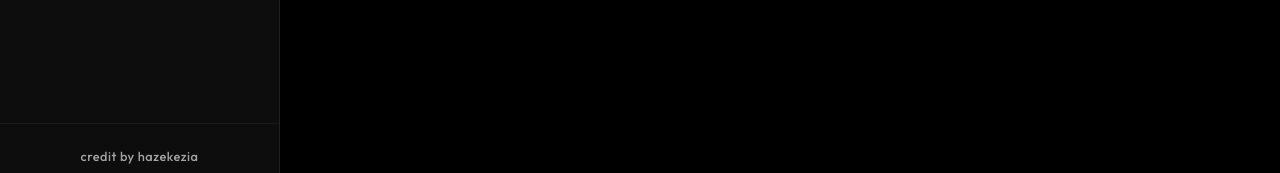
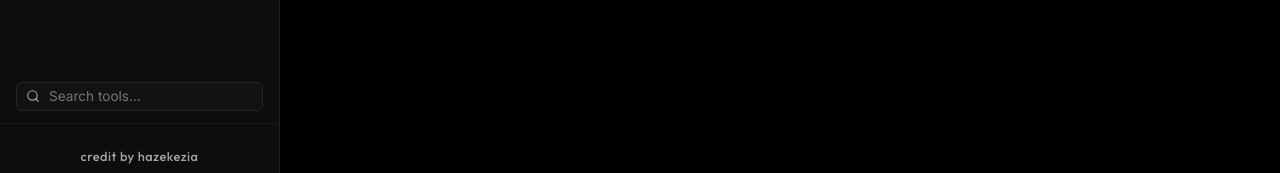
Before and after one commit to hazekezia/hazetools, a React (Vite) app: page /json-viewer in a window 1280 px wide. Shown: the part 552-725 px from the top of the page. Built offline with nearby package versions, Linux system fonts and the light colour scheme.

Commit message:
feat: add searchable navigation sidebar with unit tests

```diff
--- a/src/components/Sidebar.css
+++ b/src/components/Sidebar.css
@@ -83,7 +83,7 @@
 }
 
 .sidebar-footer {
-  margin-top: auto;
+  margin-top: 0;
   padding: 1.5rem;
   display: flex;
   flex-direction: column;
@@ -142,3 +142,72 @@
     display: flex;
   }
 }
+
+/* Sidebar Search Styles */
+.sidebar-search {
+  margin-top: auto;
+  padding: 0.75rem 1rem;
+}
+
+.search-input-wrapper {
+  position: relative !important;
+  width: 100% !important;
+}
+
+.search-icon {
+  position: absolute !important;
+  left: 0.6rem !important;
+  top: 50% !important;
+  transform: translateY(-50%) !important;
+  color: var(--text-secondary);
+  pointer-events: none;
+}
+
+.search-input {
+  display: block;
+  width: 100% !important;
+  box-sizing: border-box !important;
+  background: rgba(255, 255, 255, 0.02);
+  border: 1px solid var(--border-color);
+  color: var(--text-primary);
+  padding: 0.35rem 1.8rem 0.35rem 2rem !important;
+  border-radius: 6px;
+  font-size: 0.75rem;
+  transition: all 0.2s ease;
+}
+
+.search-input:focus {
+  outline: none;
+  border-color: var(--text-secondary);
+  background: rgba(255, 255, 255, 0.04);
+}
+
+.clear-search-btn {
+  position: absolute !important;
+  right: 0.5rem !important;
+  top: 50% !important;
+  transform: translateY(-50%) !important;
+  background: none;
+  border: none;
+  color: var(--text-secondary);
+  cursor: pointer;
+  display: flex;
+  align-items: center;
+  justify-content: center;
+  padding: 0.15rem;
+  border-radius: 4px;
+  transition: color 0.2s ease;
+}
+
+.clear-search-btn:hover {
+  color: var(--text-primary);
+  background: rgba(255, 255, 255, 0.08);
+}
+
+.no-results-msg {
+  padding: 1rem;
+  color: var(--text-secondary);
+  font-size: 0.875rem;
+  text-align: center;
+  font-style: italic;
+}
--- a/src/components/Sidebar.jsx
+++ b/src/components/Sidebar.jsx
@@ -1,8 +1,11 @@
+import { useState } from 'react';
 import { NavLink } from 'react-router-dom';
-import { Home, ScanText, TableProperties, FileJson, Key, X } from 'lucide-react';
+import { Home, ScanText, TableProperties, FileJson, Key, X, Search } from 'lucide-react';
 import './Sidebar.css';
 
 const Sidebar = ({ isOpen, onClose }) => {
+  const [searchQuery, setSearchQuery] = useState('');
+
   const navItems = [
     { path: '/', label: 'Dashboard', icon: <Home size={20} /> },
     { path: '/image-to-text', label: 'Image to Text', icon: <ScanText size={20} /> },
@@ -10,6 +13,10 @@ const Sidebar = ({ isOpen, onClose }) => {
     { path: '/json-viewer', label: 'JSON Viewer', icon: <FileJson size={20} /> },
     { path: '/ai-key-tester', label: 'AI Key Lab', icon: <Key size={20} /> },
   ];
+
+  const filteredItems = navItems.filter((item) =>
+    item.label.toLowerCase().includes(searchQuery.toLowerCase())
+  );
 
   return (
     <aside className={`sidebar glass-panel ${isOpen ? 'open' : ''}`}>
@@ -19,8 +26,10 @@ const Sidebar = ({ isOpen, onClose }) => {
           <X size={24} />
         </button>
       </div>
+
       <nav className="sidebar-nav">
-        {navItems.map((item) => (
+        {filteredItems.length > 0 ? (
+          filteredItems.map((item) => (
             <NavLink
               key={item.path}
               to={item.path}
@@ -30,8 +39,34 @@ const Sidebar = ({ isOpen, onClose }) => {
               {item.icon}
               <span>{item.label}</span>
             </NavLink>
-        ))}
+          ))
+        ) : (
+          <div className="no-results-msg">No tools found</div>
+        )}
       </nav>
+
+      <div className="sidebar-search">
+        <div className="search-input-wrapper">
+          <Search size={14} className="search-icon" />
+          <input
+            type="text"
+            placeholder="Search tools..."
+            value={searchQuery}
+            onChange={(e) => setSearchQuery(e.target.value)}
+            className="search-input"
+          />
+          {searchQuery && (
+            <button
+              type="button"
+              className="clear-search-btn"
+              onClick={() => setSearchQuery('')}
+              title="Clear Search"
+            >
+              <X size={12} />
+            </button>
+          )}
+        </div>
+      </div>
 
       <div className="sidebar-footer">
         <p className="credit-text">credit by hazekezia</p>
```
Also changed, not shown: 1 other file (tests, documents, lock files or other folders). Lines whose indentation alone changed are shown as unchanged.
